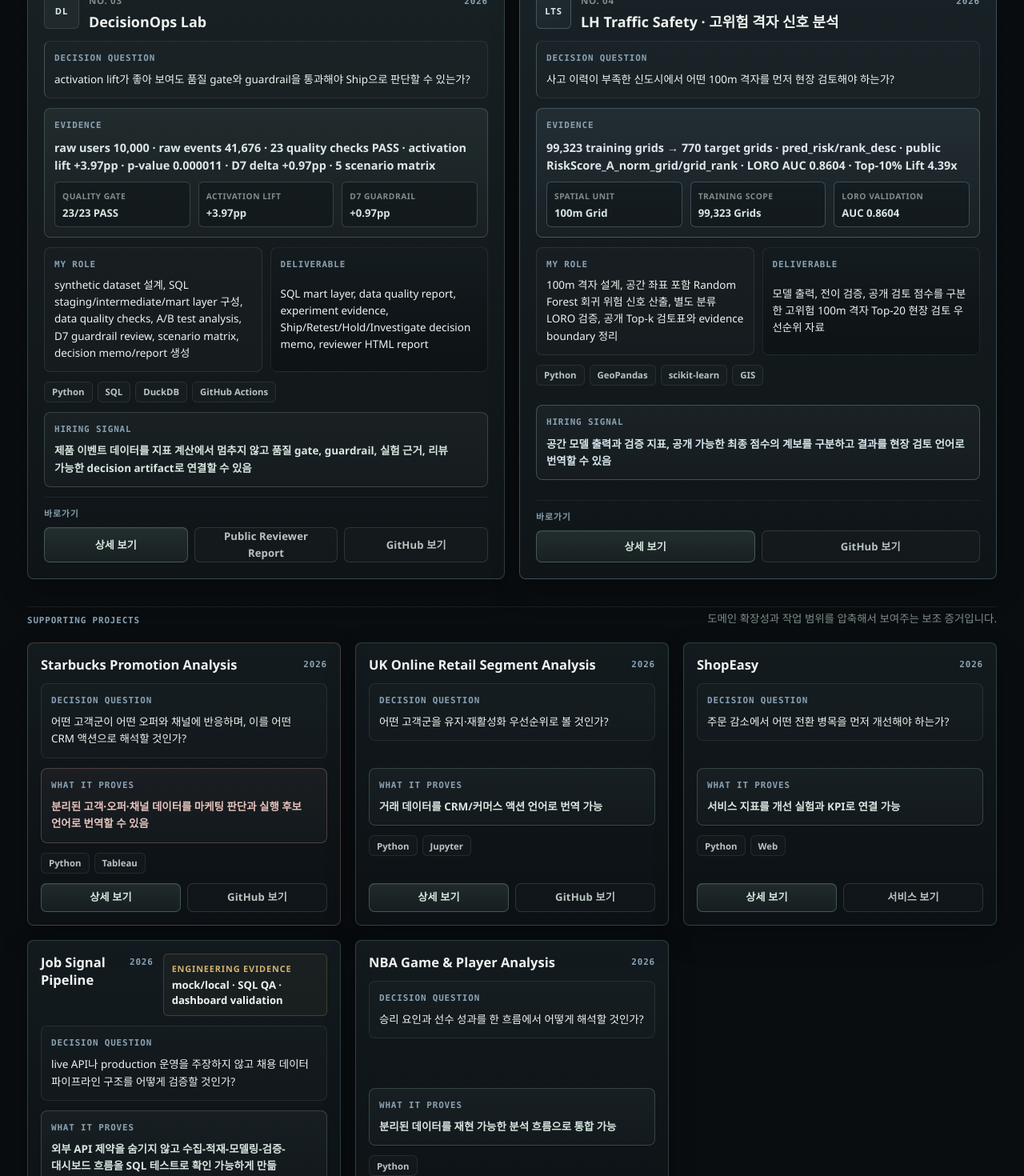
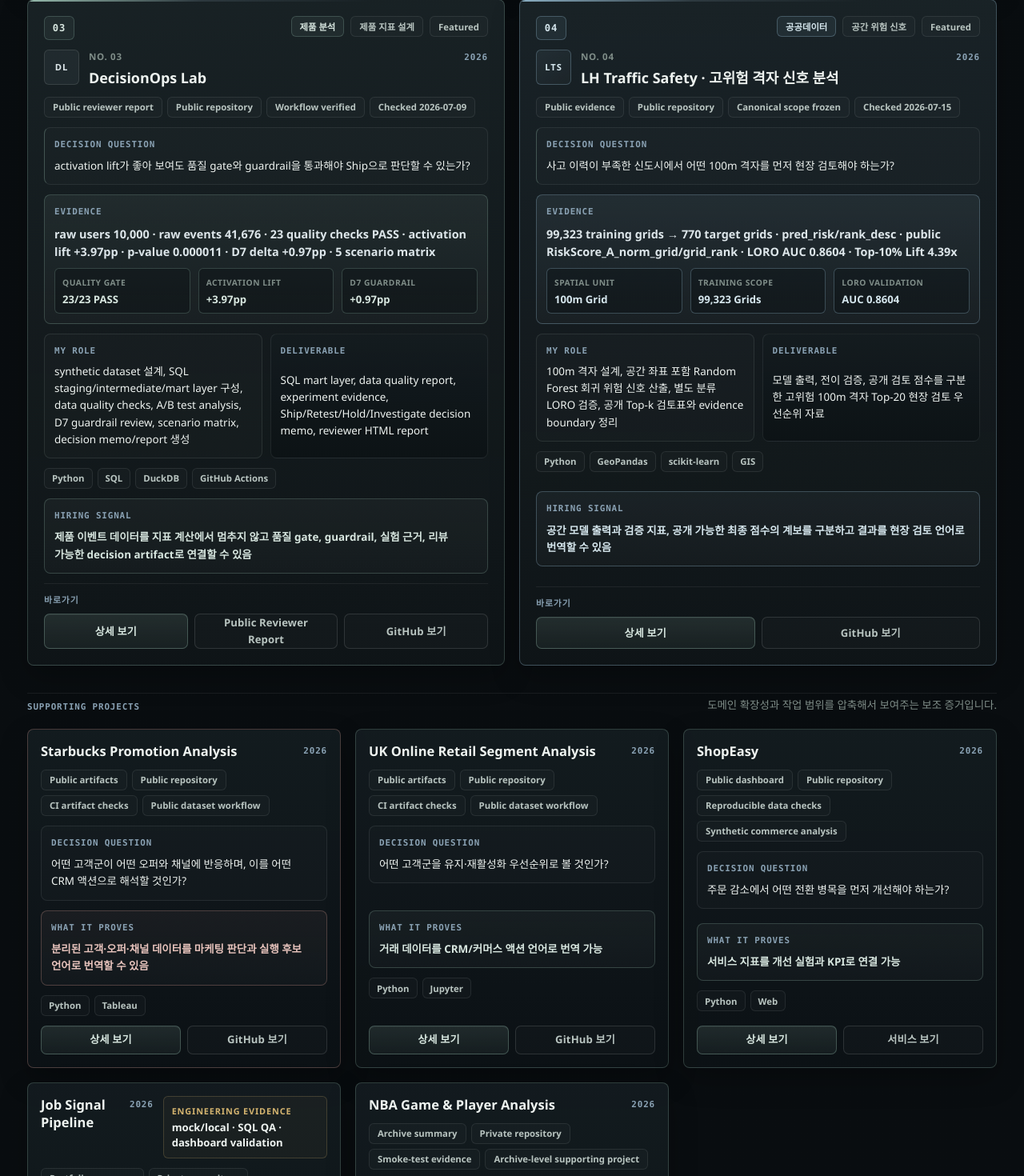
Before and after one commit to dffxonnb-cyber/signal-archive, a Next.js app: page /projects in a window 1280 px wide. Shown: the part 2800-4270 px from the top of the page at 80% size. Built offline with nearby package versions, Linux system fonts and the light colour scheme.

Commit message:
feat: show public status on project cards

```diff
--- a/components/project-card.tsx
+++ b/components/project-card.tsx
@@ -1,5 +1,6 @@
 import Link from "next/link";
 
+import { ProjectPublicStatusChips } from "@/components/project-public-status-chips";
 import type { Project } from "@/types/content";
 
 type ProjectCardVariant = "featured" | "supporting";
@@ -161,6 +162,8 @@ export function ProjectCard({
           ) : null}
         </div>
 
+        <ProjectPublicStatusChips slug={project.slug} />
+
         <div className="project-card__supporting-proof">
           <span className="project-card__meta-label">Decision Question</span>
           <p>{project.review.decisionQuestion}</p>
@@ -248,6 +251,8 @@ export function ProjectCard({
           </h2>
         </div>
       </div>
+
+      <ProjectPublicStatusChips slug={project.slug} />
 
       <div className="project-card__decision">
         <span className="project-card__meta-label">Decision Question</span>
```
